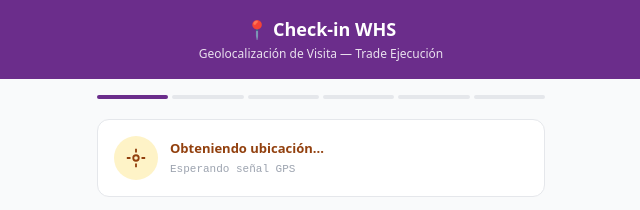
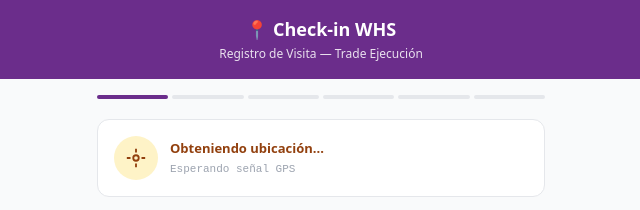
Before and after one commit to mtlevantamientos-cpu/checkin-whs, a plain HTML site: page index.html in a window 1280 px wide. Shown: the top 210 px of the page, 319-959 px from the left. Drawn offline with Linux system fonts and the light colour scheme.

Commit message:
Update index.html

```diff
--- a/index.html
+++ b/index.html
@@ -55,7 +55,7 @@ select:disabled{background:var(--g100);color:var(--g400)}
 </style>
 </head>
 <body>
-<div class="hd"><h1>&#x1F4CD; Check-in WHS</h1><p>Geolocalizaci&oacute;n de Visita &mdash; Trade Ejecuci&oacute;n</p></div>
+<div class="hd"><h1>&#x1F4CD; Check-in WHS</h1><p>Registro de Visita &mdash; Trade Ejecuci&oacute;n</p></div>
 <div class="ct">
 <div class="si"><div class="sp a" id="s1"></div><div class="sp" id="s2"></div><div class="sp" id="s3"></div><div class="sp" id="s4"></div><div class="sp" id="s5"></div><div class="sp" id="s6"></div></div>
 <div class="sc"><div class="gs"><div class="gi w" id="gI"><svg width="22" height="22" viewBox="0 0 24 24" fill="none" stroke="#92400E" stroke-width="2"><circle cx="12" cy="12" r="3"/><path d="M12 2v4M12 18v4M2 12h4M18 12h4"/></svg></div><div class="gf"><div class="gl w" id="gL">Obteniendo ubicaci&oacute;n...</div><div class="gd" id="gD">Esperando se&ntilde;al GPS</div></div></div></div>
```
